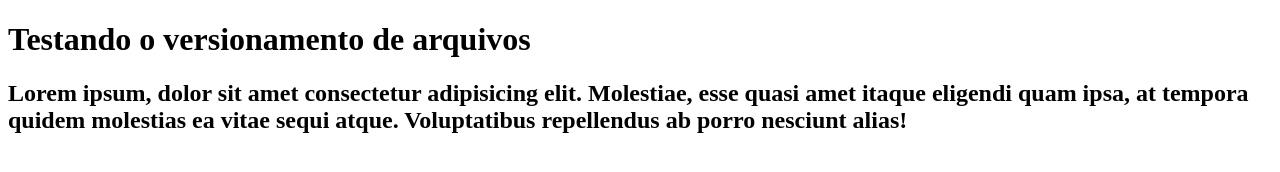
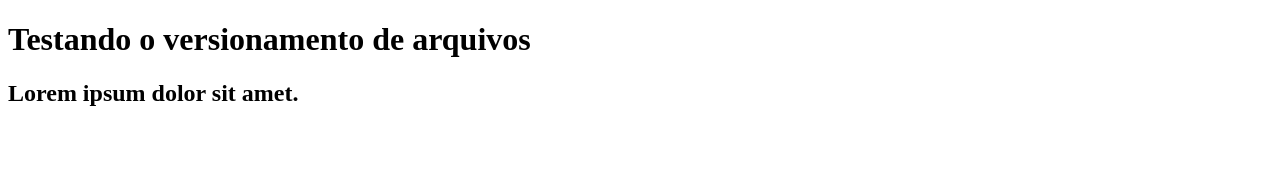
Before and after one commit to intellectualgreed/test-git, a plain HTML site: page index.html in a window 1280 px wide. Drawn offline with Linux system fonts and the light colour scheme.

Commit message:
Update index.html

```diff
--- a/index.html
+++ b/index.html
@@ -9,6 +9,6 @@
 <body>
     <h1>Testando o versionamento de arquivos</h1>
 
- <h2>Lorem ipsum, dolor sit amet consectetur adipisicing elit. Molestiae, esse quasi amet itaque eligendi quam ipsa, at tempora quidem molestias ea vitae sequi atque. Voluptatibus repellendus ab porro nesciunt alias!</h2>
+ <h2>Lorem ipsum dolor sit amet.</h2>
 </body>
 </html>
```
